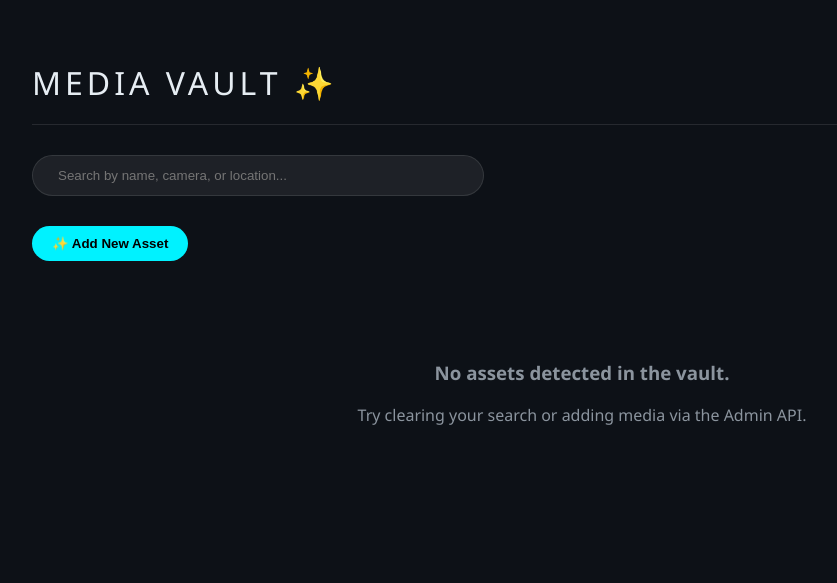
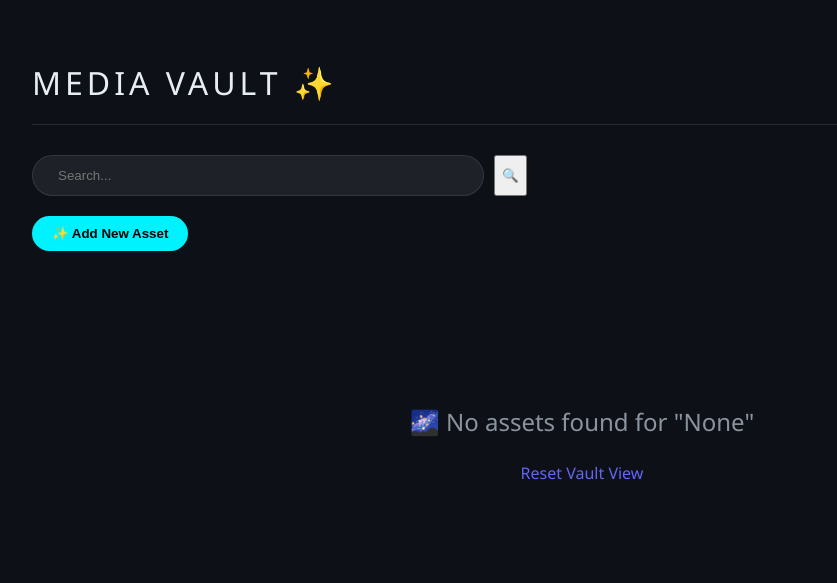
Before and after one commit to github4eri/MediaVault, a FastAPI app: page / in a window 1280 px wide. Shown: the top 583 px of the page, without its empty margins (58-895 px from the left). Run offline with FastAPI, Linux system fonts and the light colour scheme; data that the repository does not hold is empty.

Commit message:
feat: finalized search UI and removed redundant elements

```diff
--- a/main.py
+++ b/main.py
@@ -21,10 +21,31 @@ templates = Jinja2Templates(directory="templates")
 
 # 2. THE DASHBOARD (The Face)
 @app.get("/", response_class=HTMLResponse)
-def read_dashboard(request: Request, db: Session = Depends(database.get_db)):
+async def read_dashboard(request: Request, search: str = None, db: Session = Depends(database.get_db)):
+    # 🕵️ DEBUG LOG 1
+    print(f"\n--- SEARCH DEBUG START ---")
+    print(f"1. URL Search Term: '{search}'")
+
+    query = db.query(models.DBMediaAsset)
+
+    if search and search.strip():
+        # Case-insensitive search
+        query = query.filter(models.DBMediaAsset.name.ilike(f"%{search}%"))
+        print(f"2. Filter applied for: {search}")
+
+    # 🕵️ DEBUG LOG 2
+    assets = query.all()
+    print(f"3. Number of assets found in DB: {len(assets)}")
+
     collections = db.query(models.DBCollection).all()
-    return templates.TemplateResponse("dashboard.html", {"request": request, "collections": collections})
+    print(f"--- SEARCH DEBUG END ---\n")
 
+    return templates.TemplateResponse("dashboard.html", {
+        "request": request,
+        "assets": assets,
+        "collections": collections,
+        "search_term": search
+    })
 # 3. ADMIN: CREATE A COLLECTION (The Folder)
 @app.post("/collections", tags=["Admin"])
 def create_collection(col: schemas.CollectionBase, db: Session = Depends(database.get_db)):
@@ -50,14 +71,13 @@ async def upload_asset(
     file: UploadFile = File(...),
     db: Session = Depends(database.get_db)
 ):
-    # Create the folder if it doesn't exist
+    # --- Everything for UPLOAD must be indented under here ---
     os.makedirs("static/uploads", exist_ok=True)
 
     file_location = f"static/uploads/{file.filename}"
     with open(file_location, "wb") as buffer:
         shutil.copyfileobj(file.file, buffer)
 
-    # Make sure these names match YOUR models.py exactly!
     new_asset = models.DBMediaAsset(
         name=name,
         source=source,
@@ -71,3 +91,15 @@ async def upload_asset(
 
     from fastapi.responses import RedirectResponse
     return RedirectResponse(url="/", status_code=303)
+
+# --- NOW we start a brand new "island" for DELETE ---
+@app.post("/delete/{asset_id}")
+async def delete_asset(asset_id: int, db: Session = Depends(database.get_db)):
+    db_asset = db.query(models.DBMediaAsset).filter(models.DBMediaAsset.id == asset_id).first()
+
+    if db_asset:
+        db.delete(db_asset)
+        db.commit()
+
+    from fastapi.responses import RedirectResponse
+    return RedirectResponse(url="/", status_code=303)
--- a/templates/dashboard.html
+++ b/templates/dashboard.html
@@ -48,10 +48,13 @@
 
         input[type="text"]:focus { border-color: var(--accent-ai); box-shadow: 0 0 15px rgba(0, 242, 255, 0.2); }
 
-        .asset-grid {
+        .assets-grid {
             display: grid;
-            grid-template-columns: repeat(auto-fill, minmax(320px, 1fr));
+            /* This line is the magic: it creates as many columns as will fit! */
+            grid-template-columns: repeat(auto-fill, minmax(280px, 1fr));
             gap: 25px;
+            width: 100%;
+            padding: 20px 0;
 }
 
         .asset-card {
@@ -94,10 +97,20 @@
     <div class="container">
         <h1>MEDIA VAULT ✨</h1>
 
-        <div class="search-container">
-            <form action="/" method="get">
-                <input type="text" name="search" placeholder="Search by name, camera, or location..." value="{{ search_term if search_term else '' }}">
+
+        <div class="search-container" style="margin-bottom: 20px;">
+            <form action="/" method="get" style="display: flex; gap: 10px;">
+                <input type="text" name="search" placeholder="Search..." value="{{ search_term or '' }}" style="...">
+                <button type="submit">🔍</button>
             </form>
+
+            {# --- ADD THIS PART HERE --- #}
+            {% if search_term %}
+                <p style="margin: 8px 0 0 5px; font-size: 0.85rem;">
+                    Showing results for "<strong>{{ search_term }}</strong>"
+                    <a href="/" style="color: #ff6b6b; text-decoration: none; margin-left: 10px;">✖ Clear Search</a>
+                </p>
+            {% endif %}
         </div>
 
         <div class="upload-section">
@@ -130,51 +143,37 @@
         </script>
 
         <div class="asset-grid">
-            {# THE LOGIC HUB #}
-            {% if collections %}
-                {% for col in collections %}
-                    {% if col.assets %}
-                        {% for asset in col.assets %}
+            {# THE SMART LOGIC HUB #}
+{% if assets %}
+    <div class="assets-grid" style="display: grid; grid-template-columns: repeat(auto-fill, minmax(280px, 1fr)); gap: 25px;">
+        {% for asset in assets %}
             <div class="asset-card">
-                            {% if asset.file_path %}
-                            <div class="asset-preview" style="margin-bottom: 15px; overflow: hidden; border-radius: 12px; border: 1px solid rgba(255,255,255,0.1); height: 200px;">
-
-                                {% if asset.file_path.endswith('.mp4') or asset.file_path.endswith('.mov') or asset.file_path.endswith('.webm') %}
-                                    <video style="width: 100%; height: 100%; object-fit: cover; display: block;" muted loop onmouseover="this.play()" onmouseout="this.pause()">
+                <div class="asset-preview" style="height: 200px; overflow: hidden; border-radius: 12px; margin-bottom: 15px;">
+                    {% if asset.file_path.endswith('.mp4') or asset.file_path.endswith('.mov') %}
+                        <video style="width: 100%; height: 100%; object-fit: cover;" muted loop onmouseover="this.play()" onmouseout="this.pause()">
                             <source src="/static/uploads/{{ asset.file_path }}" type="video/mp4">
-                                        Your browser does not support the video tag.
                         </video>
                     {% else %}
-                                    <img src="/static/uploads/{{ asset.file_path }}"
-                                         alt="{{ asset.name }}"
-                                         style="width: 100%; height: 100%; object-fit: cover; display: block;">
+                        <img src="/static/uploads/{{ asset.file_path }}" style="width: 100%; height: 100%; object-fit: cover;">
                     {% endif %}
-
-                            </div>
-                            {% else %}
-                            <div style="height: 200px; background: rgba(255,255,255,0.05); display: flex; align-items: center; justify-content: center; border-radius: 12px; margin-bottom: 15px; color: #8b949e;">
-                                <span>No Preview Available</span>
-                            </div>
-                            {% endif %} <div class="card-header">
-                                <p class="asset-name">{{ asset.name }}</p>
-                                <span class="badge {% if asset.source == 'AI' %}badge-ai{% else %}badge-camera{% endif %}">
-                                    {{ asset.source }}
-                                </span>
                 </div>
 
-                            <div class="metadata">
-                                <span>📍 {{ asset.location or 'Studio Default' }}</span>
-                                <span>📸 {{ asset.camera_model or 'Direct Input' }}</span>
-                                <span>💾 {{ asset.file_size }} MB | {{ asset.resolution }}</span>
+                <div class="asset-info">
+                    <form action="/delete/{{ asset.id }}" method="post" style="float: right;">
+                        <button type="submit" onclick="return confirm('Delete this?')" style="background:none; border:none; cursor:pointer; font-size: 1.2rem;">🗑️</button>
+                    </form>
+                    <h3 style="margin: 0; font-size: 1.1rem;">{{ asset.name }}</h3>
+                    <p style="font-size: 0.8rem; color: #8b949e; margin-top: 5px;">
+                        📍 {{ asset.location }} | 📁 {{ asset.collection.name }}
+                    </p>
                 </div>
             </div>
         {% endfor %}
-                    {% endif %}
-                {% endfor %}
+    </div>
 {% else %}
-                <div style="grid-column: 1/-1; text-align: center; padding: 50px; color: var(--text-dim);">
-                    <h3>No assets detected in the vault.</h3>
-                    <p>Try clearing your search or adding media via the Admin API.</p>
+    <div style="text-align: center; padding: 100px; color: #8b949e;">
+        <p style="font-size: 1.5rem;">🌌 No assets found for "{{ search_term }}"</p>
+        <a href="/" style="color: #6366f1; text-decoration: none;">Reset Vault View</a>
     </div>
 {% endif %}
         </div>
```
Lines whose indentation alone changed are shown as unchanged.
